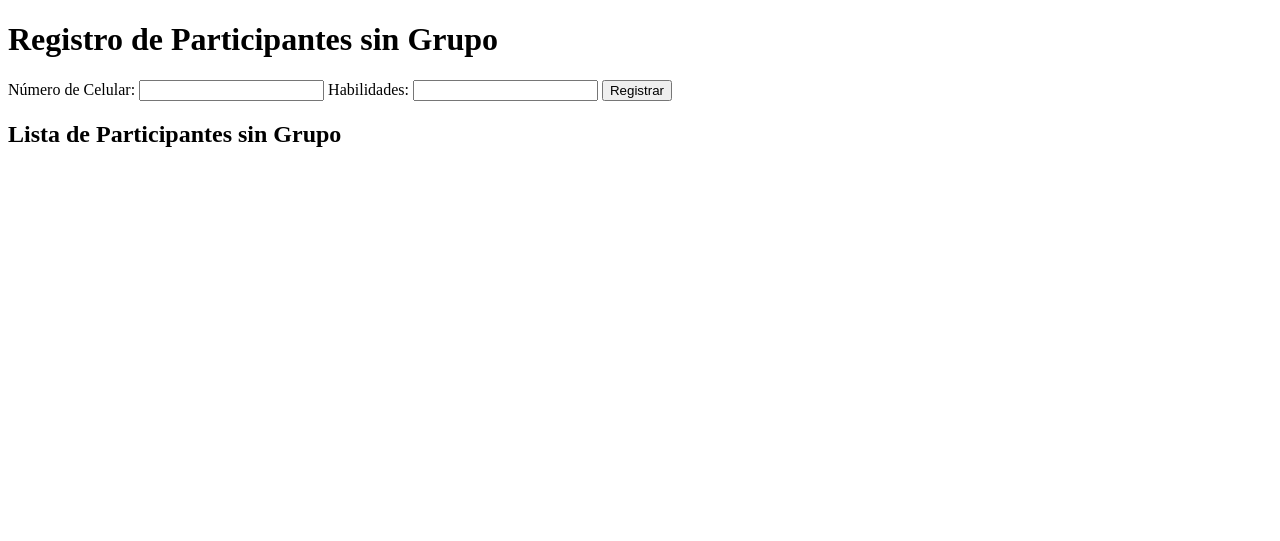
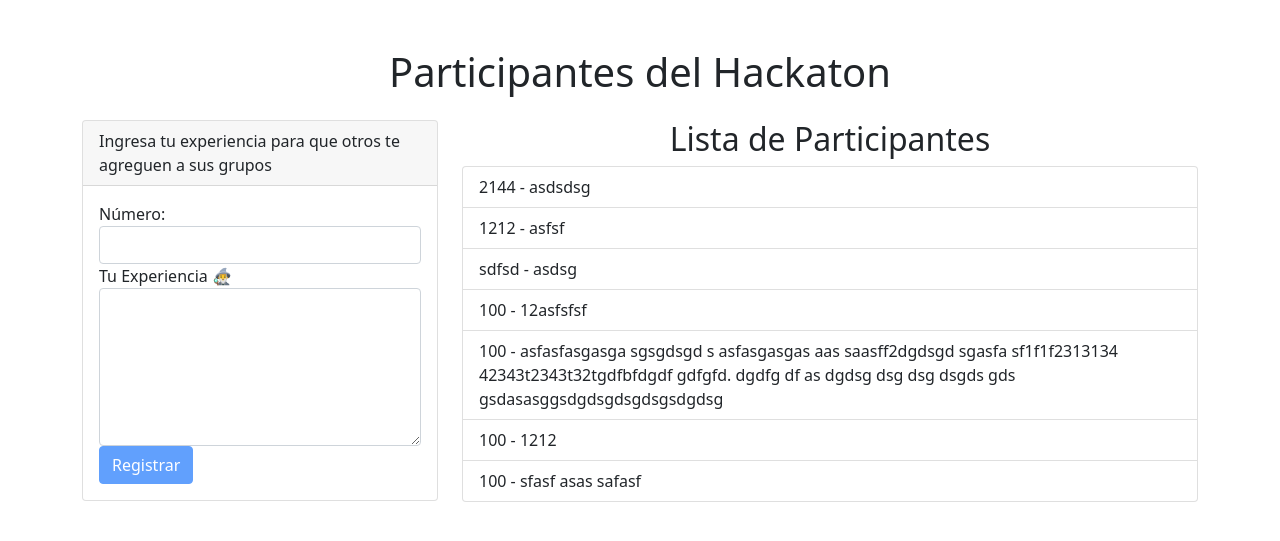
Before and after one commit to rgap/reg-app, a Flask app: page / in a window 1280 px wide. Shown: the top 541 px of the page. Run offline with Flask 3, Linux system fonts and the light colour scheme; data comes from the database, SQL or seed files in the repository; data that the repository does not hold is empty.

Commit message:
quick update

```diff
--- a/app.py
+++ b/app.py
@@ -1,47 +1,49 @@
 import sqlite3
-from flask import Flask, render_template, request, redirect, url_for, g
+
+from flask import Flask, g, redirect, render_template, request, url_for
 
 app = Flask(__name__)
+app.secret_key = "secret_delas"
 
-DATABASE = 'participants.db'
+
+DATABASE = "database/participants.db"
+
 
 def get_db():
-    db = getattr(g, '_database', None)
+    db = getattr(g, "_database", None)
     if db is None:
         db = g._database = sqlite3.connect(DATABASE)
     return db
 
+
 @app.teardown_appcontext
 def close_connection(exception):
-    db = getattr(g, '_database', None)
+    db = getattr(g, "_database", None)
     if db is not None:
         db.close()
 
-def init_db():
-    with app.app_context():
-        db = get_db()
-        with app.open_resource('schema.sql', mode='r') as f:
-            db.cursor().executescript(f.read())
-        db.commit()
 
-@app.route('/')
+@app.route("/")
 def index():
     cur = get_db().cursor()
     cur.execute("SELECT * FROM participants")
     participants = cur.fetchall()
-    return render_template('index.html', participants=participants)
+    return render_template("index.html", participants=participants)
 
-@app.route('/register', methods=['POST'])
+
+@app.route("/register", methods=["POST"])
 def register():
     db = get_db()
-    phone = request.form.get('phone')
-    skills = request.form.get('skills')
+    phone = request.form.get("phone")
+    skills = request.form.get("skills")
 
-    db.execute("INSERT INTO participants (phone, skills) VALUES (?, ?)", (phone, skills))
+    db.execute(
+        "INSERT INTO participants (phone, skills) VALUES (?, ?)", (phone, skills)
+    )
     db.commit()
 
-    return redirect(url_for('index'))
+    return redirect(url_for("index"))
 
-if __name__ == '__main__':
-    init_db()
-    app.run(debug=True)
+
+# if __name__ == "__main__":
+#     app.run(debug=True)
--- a/templates/index.html
+++ b/templates/index.html
@@ -1,24 +1,142 @@
 <!DOCTYPE html>
 <html>
   <head>
-    <title>Registro de Participantes</title>
+    <title>Participantes del Hackaton</title>
+    <!-- Bootstrap 5 CSS -->
+    <link
+      href="https://cdn.jsdelivr.net/npm/bootstrap@5.1.0/dist/css/bootstrap.min.css"
+      rel="stylesheet"
+    />
+    <!-- Estilos personalizados -->
+    <style>
+      body {
+        background-color: #ffffff; /* Establece el fondo como blanco */
+      }
+
+      /* Para el color azul-violeta */
+      .btn-primary,
+      .btn-primary:hover,
+      .btn-primary:focus {
+        background-color: #6c5ce7;
+        border-color: #6c5ce7;
+      }
+    </style>
   </head>
+
   <body>
-    <h1>Registro de Participantes sin Grupo</h1>
-
-    <form action="/register" method="post">
-        <label for="phone">Número de Celular:</label>
-        <input type="text" name="phone" required>
-        <label for="skills">Habilidades:</label>
-        <input type="text" name="skills" required>
-        <input type="submit" value="Registrar">
+    <div class="container mt-5">
+      <h1 class="text-center mb-4">Participantes del Hackaton</h1>
+      <div class="row justify-content-center">
+        <!-- Columna Izquierda (Registro) - 1/3 -->
+        <div class="col-md-4">
+          <div class="card mb-4">
+            <div class="card-header">
+              Ingresa tu experiencia para que otros te agreguen a sus grupos
+            </div>
+            <div class="card-body">
+              <form id="registrationForm" action="/register" method="post">
+                <div class="form-group">
+                  <label for="autocompleteInput">Número:</label>
+                  <input
+                    type="text"
+                    id="autocompleteInput"
+                    class="form-control"
+                    name="phone"
+                    required
+                  />
+                  <div id="phoneError" class="form-text text-danger d-none">
+                    El número no está disponible en el grupo de WhatsApp.
+                  </div>
+                </div>
+                <div class="form-group">
+                  <label for="skills">Tu Experiencia 🧙‍♂️</label>
+                  <textarea
+                    class="form-control"
+                    rows="6"
+                    id="skills"
+                    name="skills"
+                    required
+                  ></textarea>
+                </div>
+                <button
+                  type="submit"
+                  class="btn btn-primary"
+                  id="submitButton"
+                  disabled
+                >
+                  Registrar
+                </button>
               </form>
-
-    <h2>Lista de Participantes sin Grupo</h2>
-    <ul>
+            </div>
+          </div>
+        </div>
+        <!-- Columna Derecha (Lista de Participantes) - 2/3 -->
+        <div class="col-md-8">
+          <h2 class="text-center">Lista de Participantes</h2>
+          <ul class="list-group">
             {% for participant in participants %}
-        <li>{{ participant[1] }} - {{ participant[2] }}</li>
+            <li class="list-group-item">
+              {{ participant[1] }} - {{ participant[2] }}
+            </li>
             {% endfor %}
           </ul>
+        </div>
+      </div>
+    </div>
+
+    <!-- JavaScript para autocompletado -->
+    <script>
+      const input = document.getElementById("autocompleteInput");
+      const phoneError = document.getElementById("phoneError");
+      const submitButton = document.getElementById("submitButton");
+      const numbers = ["100", "200", "300"];
+
+      input.addEventListener("keyup", function (event) {
+        let inputValue = input.value;
+
+        if (event.keyCode === 8) {
+          // Si se presiona la tecla backspace, simplemente regresa.
+          return;
+        }
+
+        for (let number of numbers) {
+          if (number.startsWith(inputValue)) {
+            input.value = number;
+            input.setSelectionRange(inputValue.length, number.length);
+            break;
+          }
+        }
+      });
+
+      input.addEventListener("blur", function () {
+        let inputValue = input.value;
+
+        if (!numbers.includes(inputValue)) {
+          phoneError.classList.remove("d-none");
+          submitButton.disabled = true; // Deshabilita el botón de envío.
+        } else {
+          phoneError.classList.add("d-none"); // Esconde el mensaje de error.
+          submitButton.disabled = false; // Habilita el botón de envío.
+        }
+      });
+
+      document
+        .getElementById("registrationForm")
+        .addEventListener("submit", function (event) {
+          let inputValue = input.value;
+
+          if (!numbers.includes(inputValue)) {
+            event.preventDefault(); // Evita que se envíe el formulario.
+          }
+        });
+
+      // Esconde el mensaje de error al empezar a escribir de nuevo.
+      input.addEventListener("input", function () {
+        phoneError.classList.add("d-none");
+      });
+    </script>
+
+    <!-- Bootstrap 5 JS and Popper.js -->
+    <script src="https://cdn.jsdelivr.net/npm/bootstrap@5.1.0/dist/js/bootstrap.bundle.min.js"></script>
   </body>
 </html>
```
Also changed, not shown: database/init_db.py (added, +9 -0 lines), fly.toml (added, +20 -0 lines), requirements.txt (added, +10 -0 lines), database/participants.db (added), database/schema.sql (renamed from schema.sql), participants.db (deleted), 3 other files. Lines whose indentation alone changed are shown as unchanged.
